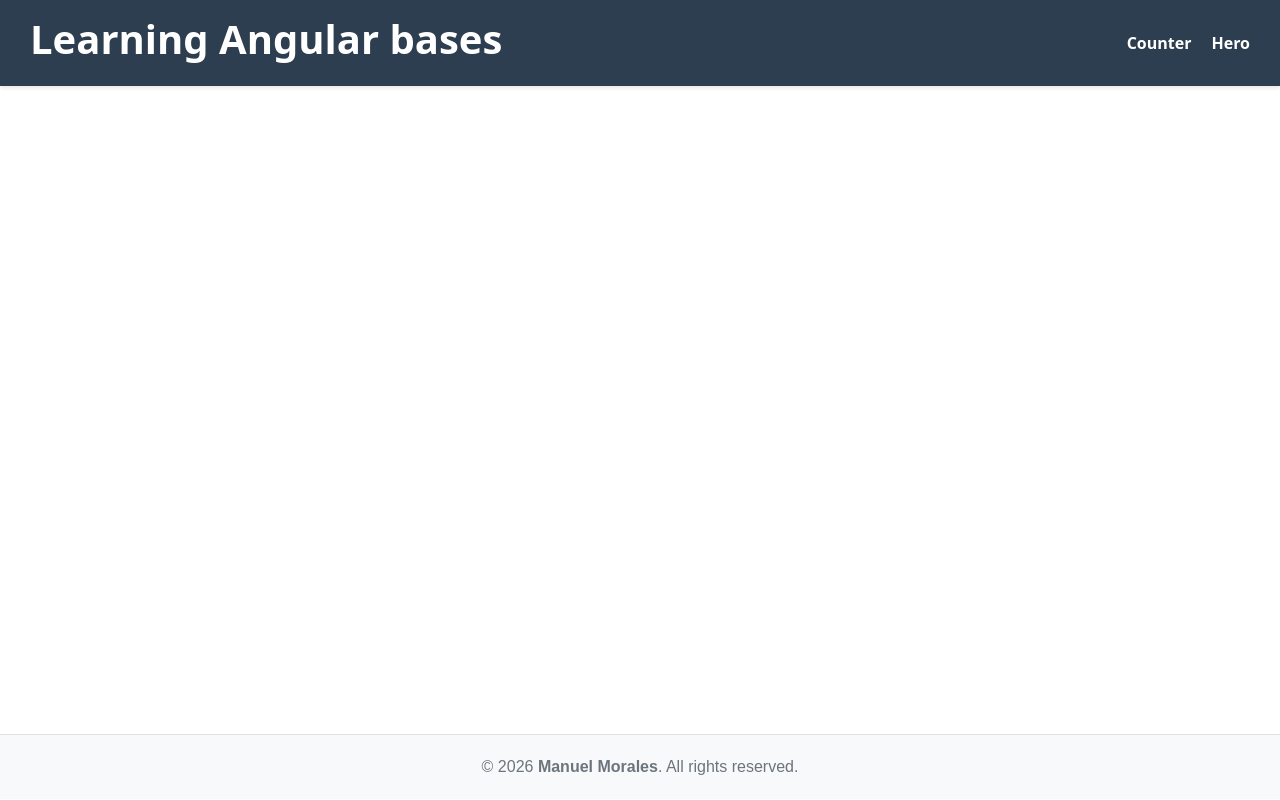
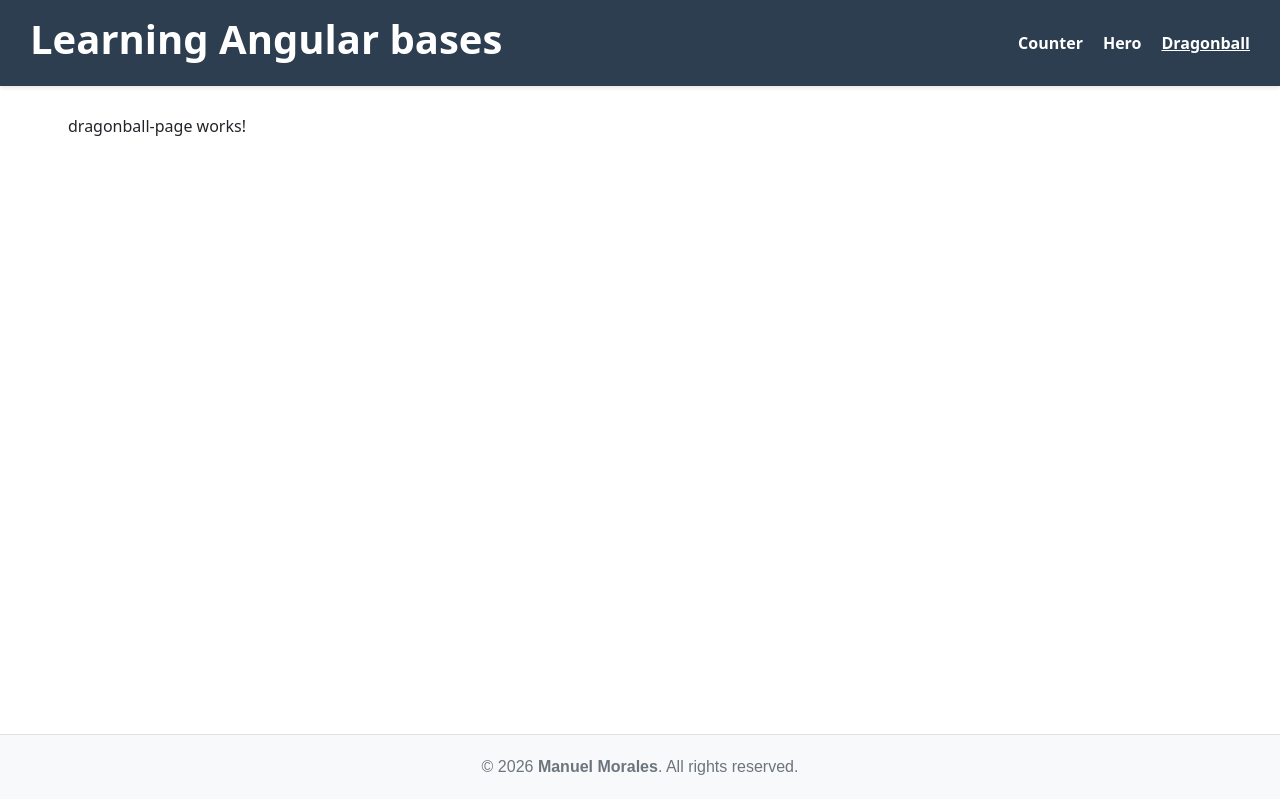
Before and after one commit to Angstromico/Learning-Modern-Angular, an Angular app: page /dragonball in a window 1280 px wide. Before the commit this address led to /. Built offline with nearby package versions, Linux system fonts and the light colour scheme.

Commit message:
feat: dragon ball page

```diff
--- a/src/app/app.routes.ts
+++ b/src/app/app.routes.ts
@@ -1,6 +1,7 @@
 import { Routes } from '@angular/router';
 import { CounterComponent } from './pages/counter/counter.component';
 import { HeroComponent } from './pages/hero/hero.component';
+import { DragonballPage } from './pages/dragonball/dragonball-page/dragonball-page';
 
 export const routes: Routes = [
   {
@@ -11,6 +12,7 @@
     path: 'hero',
     component: HeroComponent,
   },
+  { path: 'dragonball', component: DragonballPage },
   {
     path: '**',
     redirectTo: '',
--- a/src/app/components/shared/navbar/navbar.html
+++ b/src/app/components/shared/navbar/navbar.html
@@ -8,6 +8,7 @@
         >Counter</a
       >
       <a routerLink="/hero" routerLinkActive="active">Hero</a>
+      <a routerLink="/dragonball" routerLinkActive="active">Dragonball</a>
     </div>
   </nav>
 </header>
--- /dev/null
+++ b/src/app/pages/dragonball/dragonball-page/dragonball-page.html
@@ -0,0 +1 @@
+<p>dragonball-page works!</p>
```
Also changed, not shown: src/app/pages/dragonball/dragonball-page/dragonball-page.ts (added, +9 -0 lines), src/app/pages/dragonball/dragonball-page/dragonball-page.css (added), 1 other file (tests, documents, lock files or other folders).
